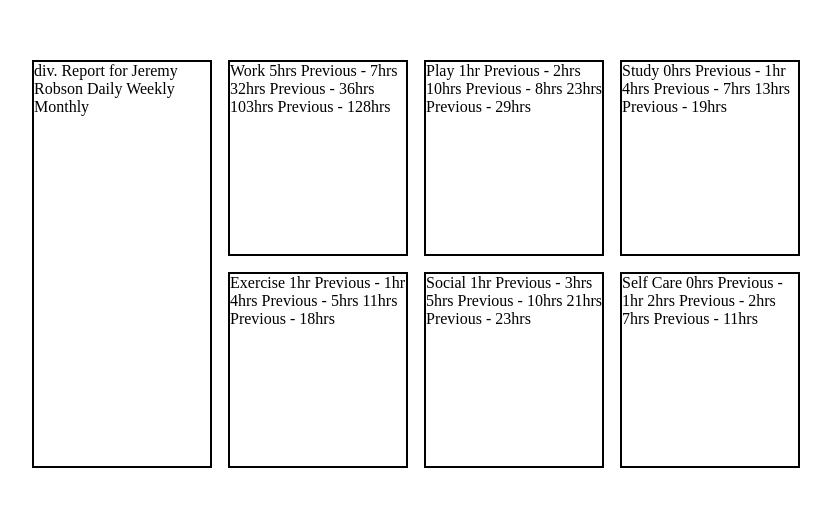
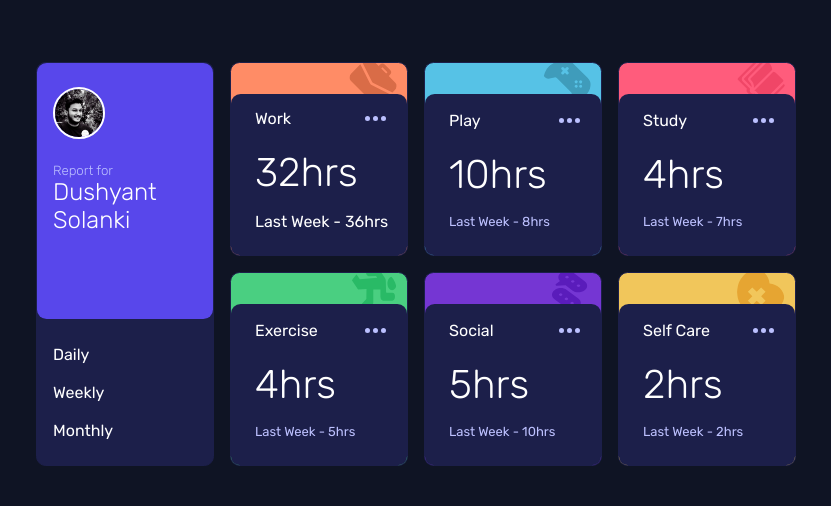
Before and after one commit to dushyantsolanki/time-tracking-dashboard-main, a plain HTML site: page index.html in a window 1280 px wide. Shown: the part 136-642 px from the top of the page, without its empty margins (224-1055 px from the left). Drawn offline with Linux system fonts and the light colour scheme.

Commit message:
Enter Box Means Div Complet

```diff
--- a/index.html
+++ b/index.html
@@ -10,6 +10,12 @@
 
   <link rel="stylesheet" href="style.css">
 
+  <!-- add Web - Font -->
+
+  <link rel="preconnect" href="https://fonts.googleapis.com">
+  <link rel="preconnect" href="https://fonts.gstatic.com" crossorigin>
+  <link href="https://fonts.googleapis.com/css2?family=Rubik:wght@300;400;500&display=swap" rel="stylesheet">
+
   <title>Frontend Mentor | Time tracking dashboard</title>
 
 
@@ -21,74 +27,196 @@
 
     <div class="item1 ox oy">
 
-      div.
-      Report for
-      Jeremy Robson
+      <div class="profile">
 
-      Daily
-      Weekly
-      Monthly
+        <img src="/images/1671292929110.jpg" alt="profile Picture">
+        <h5>Report for</h5>
+        <h1>Dushyant Solanki</h1>
+
+      </div>
+
+      <div class="duration-range">
+
+        <a href="#">Daily</a>
+        <a href="#">Weekly</a>
+        <a href="#">Monthly</a>
+
+      </div>
+
+
     </div>
 
     <div class="item2 ox">
-      Work
-      5hrs <!-- daily -->
-      Previous - 7hrs <!-- daily -->
-      32hrs <!-- weekly -->
-      Previous - 36hrs <!-- weekly -->
-      103hrs <!-- monthly -->
-      Previous - 128hrs <!-- monthly -->
+
+      <img class="sub" src="/images/icon-work.svg" alt="">
+
+      <div class="text">
+
+        <div class="up1">
+          <div class="title">Work
+          </div>
+          <div class="omfo">
+            <svg width="21" height="5" xmlns="http://www.w3.org/2000/svg">
+              <path
+                d="M2.5 0a2.5 2.5 0 1 1 0 5 2.5 2.5 0 0 1 0-5Zm8 0a2.5 2.5 0 1 1 0 5 2.5 2.5 0 0 1 0-5Zm8 0a2.5 2.5 0 1 1 0 5 2.5 2.5 0 0 1 0-5Z"
+                fill="#BBC0FF" fill-rule="evenodd" />
+            </svg>
+          </div>
+        </div>
+
+        <div class="hour">
+          <h2>32hrs </h2>
+        </div>
+
+        <div class="record">
+          Last Week - 36hrs
+        </div>
+
+      </div>
     </div>
 
     <div class="item3 ox">
-      Play
-      1hr <!-- daily -->
-      Previous - 2hrs <!-- daily -->
-      10hrs <!-- weekly -->
-      Previous - 8hrs <!-- weekly -->
-      23hrs <!-- monthly -->
-      Previous - 29hrs <!-- monthly -->
+      <img class="sub" src="/images/icon-play.svg" alt="">
+
+      <div class="text">
+
+        <div class="up1">
+          <div class="title">Play
+          </div>
+          <div class="omfo">
+            <svg width="21" height="5" xmlns="http://www.w3.org/2000/svg">
+              <path
+                d="M2.5 0a2.5 2.5 0 1 1 0 5 2.5 2.5 0 0 1 0-5Zm8 0a2.5 2.5 0 1 1 0 5 2.5 2.5 0 0 1 0-5Zm8 0a2.5 2.5 0 1 1 0 5 2.5 2.5 0 0 1 0-5Z"
+                fill="#BBC0FF" fill-rule="evenodd" />
+            </svg>
+          </div>
+        </div>
+
+        <div class="hour">
+          <h2>10hrs </h2>
+        </div>
+
+        <div class="record">
+          <p>Last Week - 8hrs</p>
+        </div>
+
+      </div>
     </div>
 
     <div class="item4 ox">
-      Study
-      0hrs <!-- daily -->
-      Previous - 1hr <!-- daily -->
-      4hrs <!-- weekly -->
-      Previous - 7hrs <!-- weekly -->
-      13hrs <!-- monthly -->
-      Previous - 19hrs <!-- monthly -->
+
+      <img class="sub" src="/images/icon-study.svg" alt="">
+
+      <div class="text">
+
+        <div class="up1">
+          <div class="title">Study
+          </div>
+          <div class="omfo">
+            <svg width="21" height="5" xmlns="http://www.w3.org/2000/svg">
+              <path
+                d="M2.5 0a2.5 2.5 0 1 1 0 5 2.5 2.5 0 0 1 0-5Zm8 0a2.5 2.5 0 1 1 0 5 2.5 2.5 0 0 1 0-5Zm8 0a2.5 2.5 0 1 1 0 5 2.5 2.5 0 0 1 0-5Z"
+                fill="#BBC0FF" fill-rule="evenodd" />
+            </svg>
+          </div>
+        </div>
+
+        <div class="hour">
+          <h2>4hrs </h2>
+        </div>
+
+        <div class="record">
+          <p>Last Week - 7hrs</p>
+        </div>
+
+      </div>
     </div>
 
     <div class="item5 ox">
-      Exercise
-      1hr <!-- daily -->
-      Previous - 1hr <!-- daily -->
-      4hrs <!-- weekly -->
-      Previous - 5hrs <!-- weekly -->
-      11hrs <!-- monthly -->
-      Previous - 18hrs <!-- monthly -->
+
+      <img class="sub" src="/images/icon-exercise.svg" alt="">
+
+      <div class="text">
+
+        <div class="up1">
+          <div class="title">Exercise
+          </div>
+          <div class="omfo">
+            <svg width="21" height="5" xmlns="http://www.w3.org/2000/svg">
+              <path
+                d="M2.5 0a2.5 2.5 0 1 1 0 5 2.5 2.5 0 0 1 0-5Zm8 0a2.5 2.5 0 1 1 0 5 2.5 2.5 0 0 1 0-5Zm8 0a2.5 2.5 0 1 1 0 5 2.5 2.5 0 0 1 0-5Z"
+                fill="#BBC0FF" fill-rule="evenodd" />
+            </svg>
+          </div>
+        </div>
+
+        <div class="hour">
+          <h2>4hrs </h2>
+        </div>
+
+        <div class="record">
+          <p>Last Week - 5hrs</p>
+        </div>
+
+      </div>
+
     </div>
 
     <div class="item6 ox">
-      Social
-      1hr <!-- daily -->
-      Previous - 3hrs <!-- daily -->
-      5hrs <!-- weekly -->
-      Previous - 10hrs <!-- weekly -->
-      21hrs <!-- monthly -->
-      Previous - 23hrs <!-- monthly -->
+      <img class="sub" src="/images/icon-social.svg" alt="">
+
+      <div class="text">
+
+        <div class="up1">
+          <div class="title">Social
+          </div>
+          <div class="omfo">
+            <svg width="21" height="5" xmlns="http://www.w3.org/2000/svg">
+              <path
+                d="M2.5 0a2.5 2.5 0 1 1 0 5 2.5 2.5 0 0 1 0-5Zm8 0a2.5 2.5 0 1 1 0 5 2.5 2.5 0 0 1 0-5Zm8 0a2.5 2.5 0 1 1 0 5 2.5 2.5 0 0 1 0-5Z"
+                fill="#BBC0FF" fill-rule="evenodd" />
+            </svg>
+          </div>
+        </div>
+
+        <div class="hour">
+          <h2>5hrs </h2>
+        </div>
+
+        <div class="record">
+          <p>Last Week - 10hrs</p>
+        </div>
+
+      </div>
     </div>
 
     <div class="item7 ox ">
 
-      Self Care
-      0hrs <!-- daily -->
-      Previous - 1hr <!-- daily -->
-      2hrs <!-- weekly -->
-      Previous - 2hrs <!-- weekly -->
-      7hrs <!-- monthly -->
-      Previous - 11hrs <!-- monthly -->
+      <img class="sub" src="/images/icon-self-care.svg" alt="">
+
+      <div class="text">
+
+        <div class="up1">
+          <div class="title">Self Care
+          </div>
+          <div class="omfo">
+            <svg width="21" height="5" xmlns="http://www.w3.org/2000/svg">
+              <path
+                d="M2.5 0a2.5 2.5 0 1 1 0 5 2.5 2.5 0 0 1 0-5Zm8 0a2.5 2.5 0 1 1 0 5 2.5 2.5 0 0 1 0-5Zm8 0a2.5 2.5 0 1 1 0 5 2.5 2.5 0 0 1 0-5Z"
+                fill="#BBC0FF" fill-rule="evenodd" />
+            </svg>
+          </div>
+        </div>
+
+        <div class="hour">
+          <h2>2hrs </h2>
+        </div>
+
+        <div class="record">
+          <p>Last Week - 2hrs</p>
+        </div>
+
+      </div>
     </div>
   </div>
   <script src="/script.js"></script>
--- a/style.css
+++ b/style.css
@@ -8,6 +8,7 @@ body {
   width: 100vw;
   display: grid;
   place-items: center;
+  background-color: hsl(226, 43%, 10%);
 }
 
 .full-card {
@@ -21,12 +22,161 @@ body {
 .ox {
   height: 12rem;
   width: 11rem;
-  border: 2px solid black;
+  border: 0.001px solid hsl(235, 46%, 20%) ;
+  border-radius: 0.6rem;
+  background-color: hsl(235, 46%, 20%);
+  color: white;
 }
 
 .oy {
   height: auto;
+  background-color: hsl(235, 46%, 20%);
+}
+.profile {
+  background-color: hsl(246, 80%, 60%);
+  display: flex;
+  flex-direction: column;
+  height: 16rem;
+  border-radius: 0.6rem;
+  color: white;
 }
 .item1 {
   grid-row: 1/-1;
 }
+img {
+  margin: 1.5rem 0 1.5rem 1rem;
+  height: 3rem;
+  width: 3rem;
+  border-radius: 50%;
+  border: 2px solid white;
+}
+
+.duration-range {
+  margin-top: 1rem;
+  display: flex;
+  flex-direction: column;
+  align-items: flex-start;
+  justify-content: space-around;
+
+  height: 7.2rem;
+  border-bottom-left-radius: 0.5rem;
+  border-bottom-right-radius: 0.5rem;
+}
+a {
+  margin: 0 0 0 1rem;
+  color: white;
+  text-decoration: none;
+  font-family: "Rubik", sans-serif;
+}
+
+h1,
+h5 {
+  font-family: "Rubik", sans-serif;
+  margin: 0 0 0 1rem;
+}
+
+.item2 {
+  background-color: hsl(15, 100%, 70%);
+  overflow: hidden;
+}
+.item3 {
+  overflow: hidden;
+  background-color: hsl(195, 74%, 62%);
+}
+.item4 {
+  overflow: hidden;
+  background-color: hsl(348, 100%, 68%);
+}
+
+.item5 {
+  overflow: hidden;
+  background-color: hsl(145, 58%, 55%);
+}
+
+.item6 {
+  overflow: hidden;
+  background-color: hsl(264, 64%, 52%);
+}
+.item7 {
+  overflow: hidden;
+  background-color: hsl(43, 84%, 65%);
+}
+.sub {
+  border: none;
+  margin: -0.3rem 0 0 7.4rem;
+}
+
+svg:hover {
+  cursor: pointer;
+}
+.title {
+  font-size: 16px;
+}
+
+.text {
+  height: 11rem;
+  width: 11rem;
+  position: relative;
+  top: -1rem;
+  background-color: hsl(235, 46%, 20%);
+  border-radius: 0.6rem;
+  display: flex;
+  justify-content: center;
+  flex-direction: column;
+  row-gap: 2rem;
+}
+
+.up1,
+.hour,
+.record {
+  margin: 0 0 0 1.5rem;
+  font-family: "Rubik", sans-serif;
+}
+h2 {
+  font-weight: 100;
+}
+p {
+  font-size: small;
+  color: hsl(236, 100%, 87%);
+}
+h5 {
+  font-weight: 100;
+  color: hsl(236, 100%, 87%);
+}
+h1 {
+  font-weight: 300;
+  font-size: x-large;
+}
+.elips {
+  height: 0.3rem;
+  width: 1.2rem;
+  border-radius: 0%;
+  border: none;
+}
+.up1 {
+  margin-top: -1.5rem;
+  display: flex;
+  align-items: center;
+  justify-content: space-between;
+}
+.omfo {
+  margin-right: 1.3rem;
+  display: flex;
+  align-items: center;
+  justify-content: center;
+}
+h2 {
+  margin: -0.7rem 0 -1rem 0;
+  font-size: 2.5rem;
+}
+
+/* .item3 {
+}
+.item4 {
+}
+
+.item5 {
+}
+
+.item6 {
+} */
```
Also changed, not shown: images/1671292929110.jpg (added).
